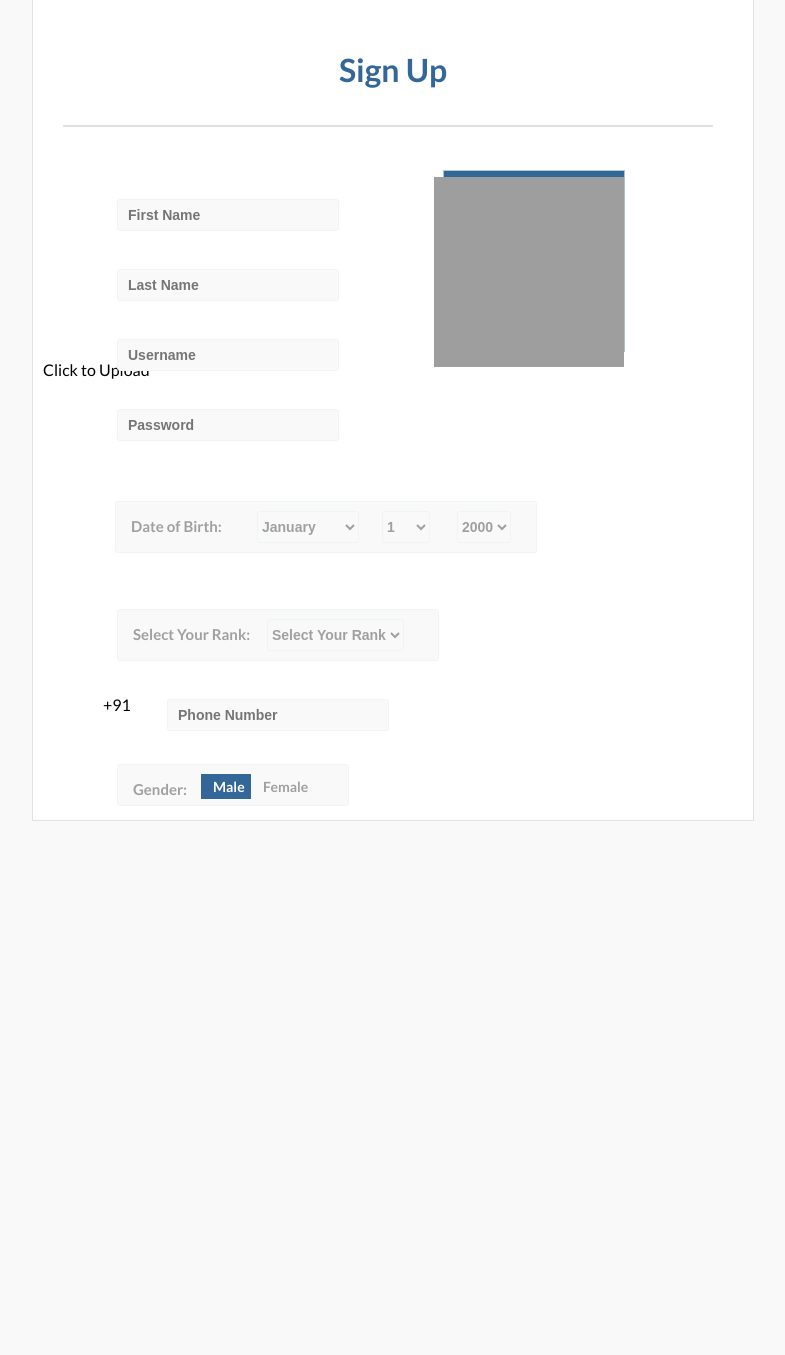
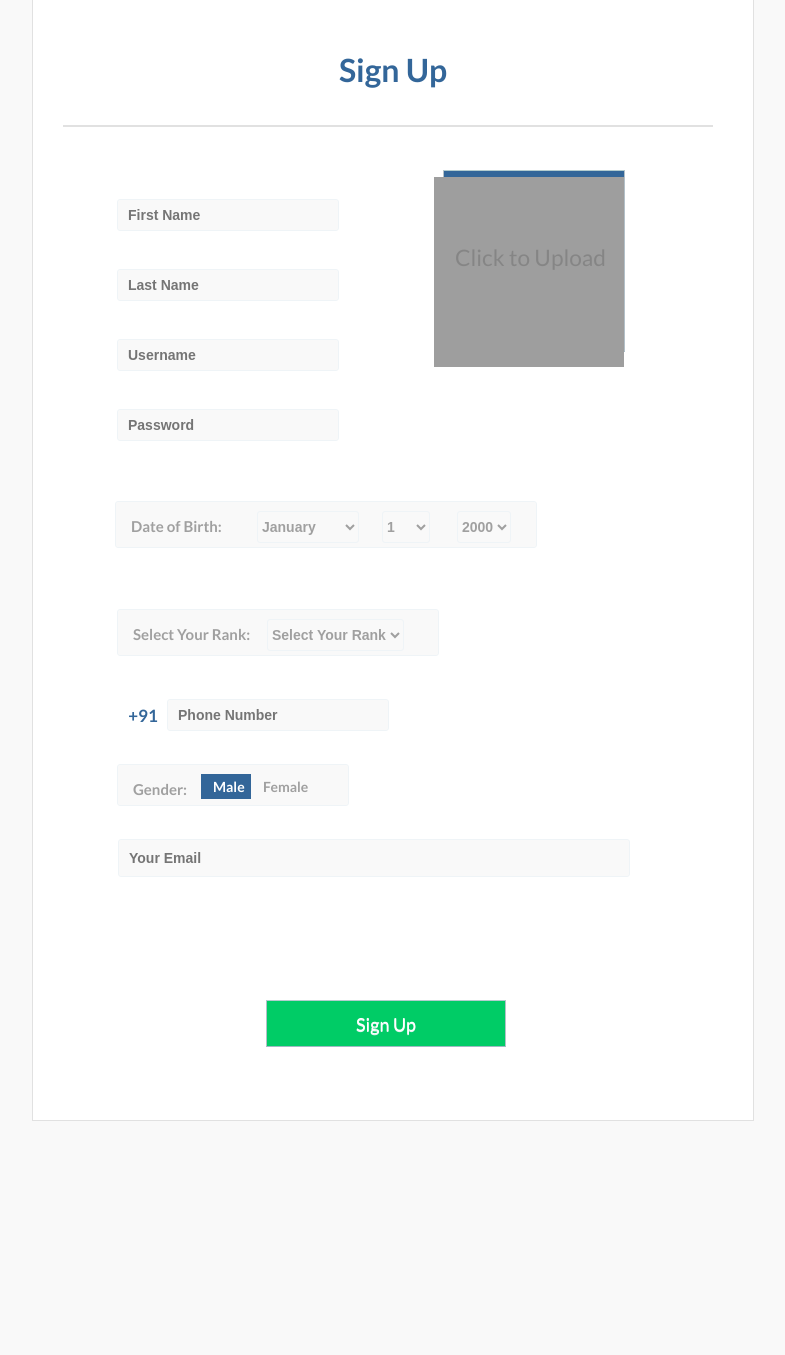
Before and after one commit to rahulpandya295/CS258-iiti-Group6, a PHP site: page /signUp.html in a window 1280 px wide. Shown: the part 181-1536 px from the top of the page, without its empty margins (288-1073 px from the left). Run offline with PHP 8.4, Linux system fonts and the light colour scheme; grey boxes are pictures that could not be loaded.

Commit message:
Added Photo upload class.

```diff
--- a/Signup.css
+++ b/Signup.css
@@ -5,7 +5,7 @@
   left: 300px;
     width: 700px;
     padding: 10px;
-    height: 800px;
+    height: 1100px;
     background: white;
     border: #e1e1e1 solid 1px;
     font-family: 'Lato', Arial, sans-serif;
@@ -30,6 +30,34 @@
   font-family: 'Lato', Arial, sans-serif;
 }
 
+.infobar {
+
+  position: absolute;
+  top: 140px;
+  left: 40px;
+  width: 200px;
+  height: 20px;
+  padding-top: 10px;
+  font-size: 17px;
+  font-weight: bold;
+  padding-top: 10px;
+  text-align: center;
+  background: white;
+  color:#336699;
+  margin-bottom: 0px;
+  font-family: 'Lato', Arial, sans-serif;
+}
+
+.uploadTag {
+    color: #000;
+    color: rgba(0, 0, 0, 0.5);
+    opacity: 0.3;
+    position: absolute;
+    top:244px;
+    left:422px;
+    font-size: 17pt;
+    font-family: 'Lato', Arial, sans-serif;
+}
 .seperatorS {
 
   position: absolute;
@@ -116,7 +144,7 @@ option {
   top: 502px;
   left: 85px;
   width: 500px;
-	height: 20px;
+  height: 15px;
   color: #a0a0a0;
     background: #f9f9f9;
     border: 0px solid;
@@ -152,7 +180,7 @@ option {
   top: 150px;
   left: 65px;
   width: 300px;
-  height: 20px;
+  height: 15px;
   color: #a0a0a0;
     background: #f9f9f9;
     border: 0px solid;
```
Also changed, not shown: other parts of Signup.css (+26 -2 lines). Lines whose indentation alone changed are shown as unchanged.
